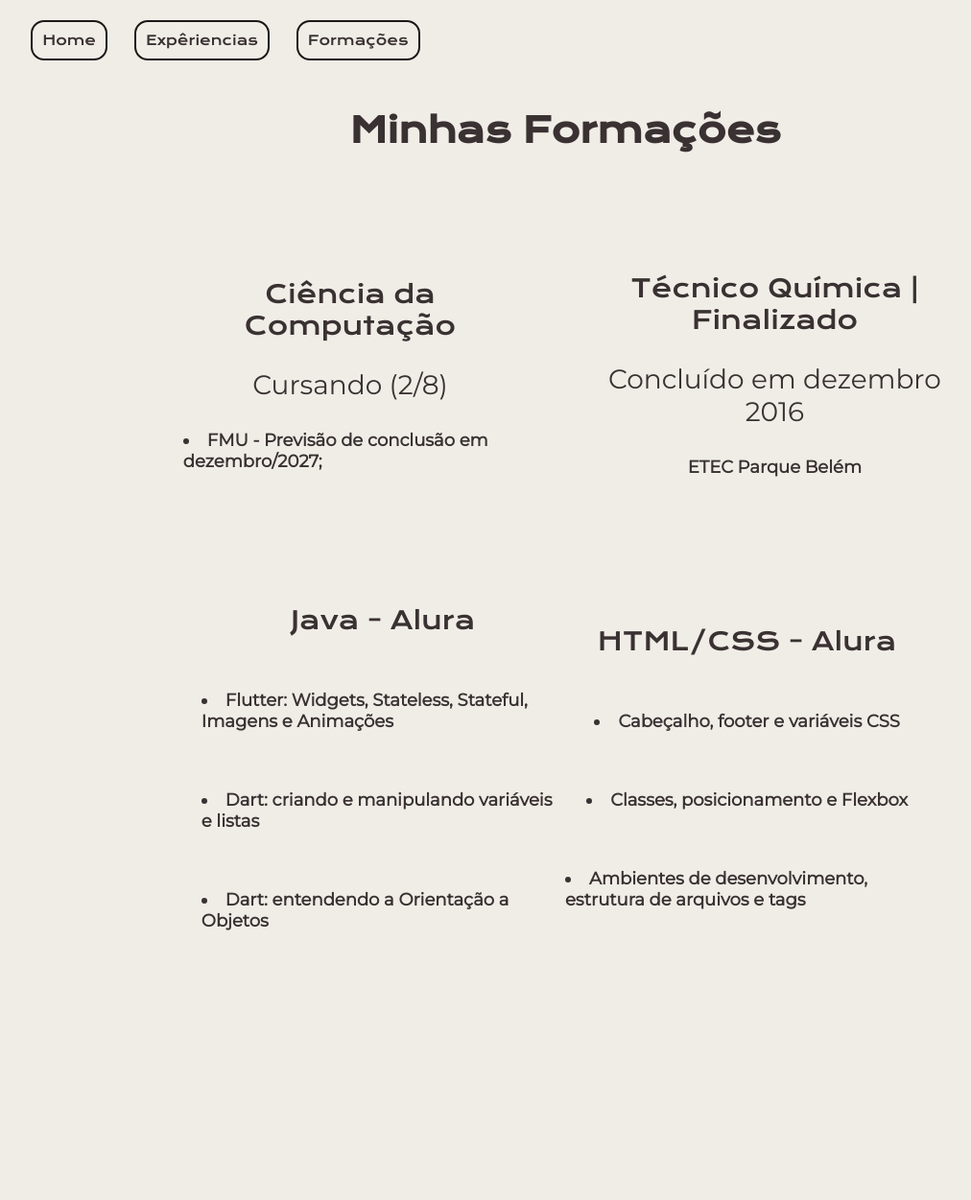
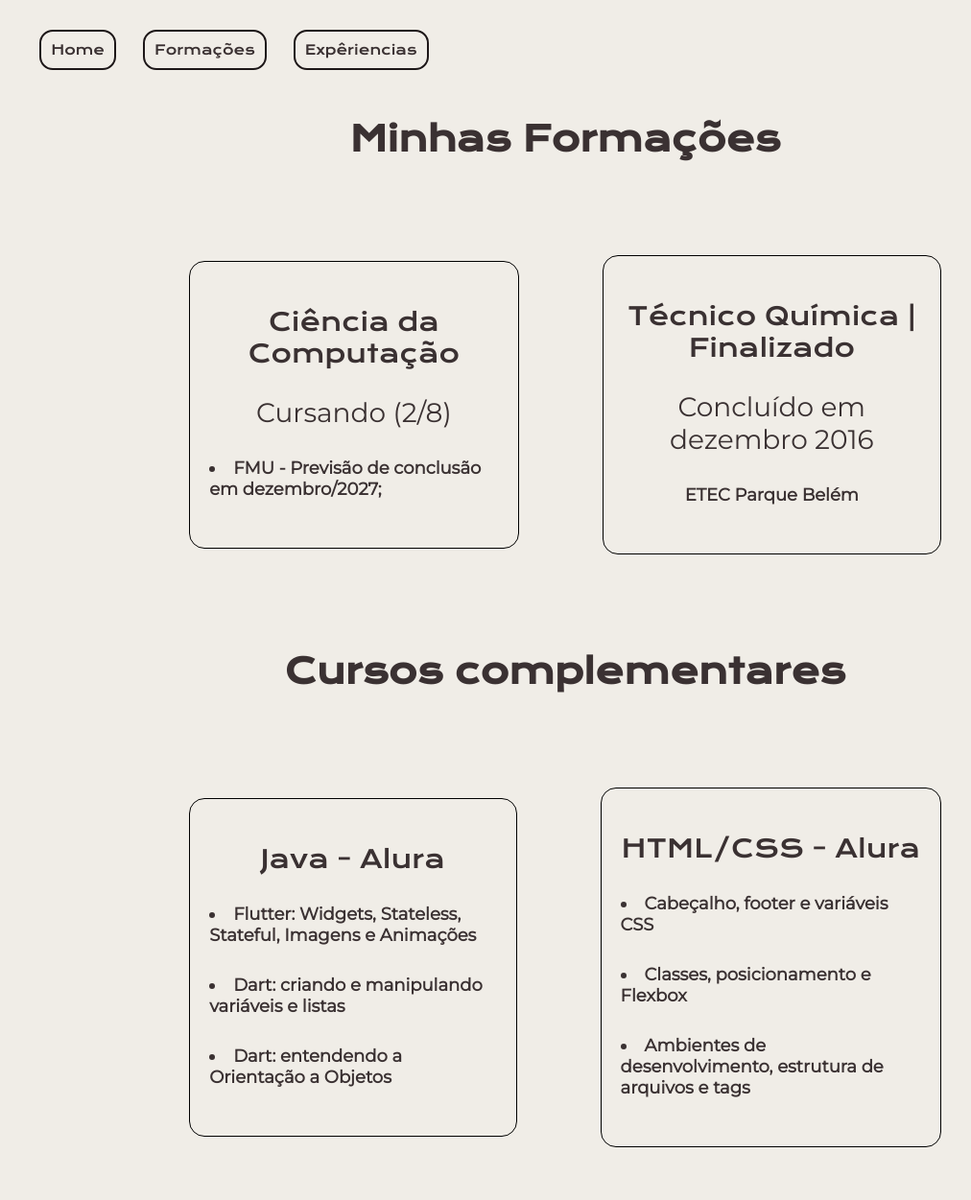
Before and after one commit to feerfecci/meu_curriculo, a PHP site: page /formacoes.html in a window 1280 px wide. Shown: the whole page at 96% size, without its empty margins (51-1063 px from the left). Before the commit the page ends 970 px from the top, so only its background shows below. Run offline with PHP 8.4, Linux system fonts and the light colour scheme.

Commit message:
mais um pouco

```diff
--- a/curriculo/decoration.css
+++ b/curriculo/decoration.css
@@ -11,7 +11,7 @@
     --font-secundaria: 'Montserrat', sans-serif;
 }
 
-body{
+body {
     box-sizing: border-box;
     background-color: var(--cor-primaria);
     color: var(--cor-secundaria);
@@ -24,18 +24,19 @@ header {
 }
 
 h1 {
-    color: #3a3132;;
+    color: #3a3132;
+    ;
     font-family: var(--font-primaria);
     font-size: 36px;
 }
 
-p{
+p {
     font-family: var(--font-secundaria);
     font-size: 28px;
     text-align: center;
 }
 
-subtitle{
+subtitle {
     font-weight: bold;
     font-family: var(--font-secundaria);
     color: var(--cor-terciaria);
@@ -43,13 +44,14 @@ subtitle{
 
 }
 
-.row{
+.row {
     display: flex;
     align-items: center;
     justify-content: center;
     padding: 3% 15%;
 }
-.coloum{
+
+.coloum {
     display: flex;
     flex-direction: column;
     width: 700px;
@@ -58,17 +60,17 @@ subtitle{
 }
 
 a:hover {
-    background-color:#4e4e4e;
+    background-color: #4e4e4e;
     color: var(--cor-primaria);
 }
 
 
 
-a{
+a {
     width: 400px;
     gap: 16px;
     font-size: 14px;
-    padding: 10px ;
+    padding: 10px;
     margin: 12px;
     justify-content: center;
     text-align: center;
@@ -81,25 +83,31 @@ a{
 
 
 
-.itensCargo{
+.itensCargo {
     margin: 0% 5%;
 }
 
-.cargo{
+.cargo {
     font-family: var(--font-primaria);
     font-size: 26px;
 }
 
-.descricao{
+.descricao {
     font-family: var(--font-secundaria);
     font-size: 18px;
     font-weight: bold;
     margin: 30px 0px;
 }
 
-img{
+img {
     height: 40%;
     width: 40%;
     border-radius: 16px 16px;
     object-fit: unset;
 }
+
+.border-card {
+    border: solid 1px black;
+    border-radius: 16px;
+    padding: 20px;
+}
--- a/curriculo/formacoes.html
+++ b/curriculo/formacoes.html
@@ -8,16 +8,17 @@
     <link rel="stylesheet" href="decoration.css">
 </head>
 <body>
+    <div style="padding: 10px">
         <header>
             <a href="index.html">Home</a>
+            <a href="formacoes.html">Formações</a>
             <a href="experiencias.html">Expêriencias</a>
-        <a href="formacoes.html">Formações</a>
         </header>
         <h1 class="row">
             Minhas Formações
         </h1>
-    <div class="row"   >
-        <section class="itensCargo">
+        <div class="row">
+            <section class="itensCargo border-card" >
                 <p class="cargo">
                     Ciência da Computação
                 </p>
@@ -27,7 +28,7 @@
                 <li class="descricao">FMU - Previsão de conclusão em dezembro/2027;</li>
             </section>
 
-        <section class="itensCargo">
+            <section class="itensCargo border-card">
                 <p class="cargo">
                     Técnico Química | Finalizado
                 </p>
@@ -39,8 +40,11 @@
                 </p>
             </section>
         </div>
-    <div class="itensCargo row">
-        <div class="coloum">
+        <h1 class="row">
+            Cursos complementares
+        </h1>
+        <div class="row " >
+            <div class="itensCargo border-card">
                 <p class="cargo ">
                     Java - Alura
                 </p>
@@ -55,7 +59,7 @@
                     </li>
             </div>
 
-        <div class="coloum">
+            <div class=" itensCargo border-card">
                 <p class="cargo ">
                     HTML/CSS - Alura
                 </p>
@@ -80,6 +84,7 @@
                 Flutter - Alura
             </p> -->
         </div>
+    </div>
 
     <footer></footer>
 </body>
--- a/curriculo/index.html
+++ b/curriculo/index.html
@@ -10,8 +10,8 @@
 <body>
     <header >
             <a href="index.html">Home</a>
+            <a href="formacoes.html">Formações</a>
             <a href="experiencias.html">Expêriencias</a>
-            <a href="formacoes.html">Formações</a>
     </header>
     <main class="row" >
         <section class="coloum" style="margin-right: 30px;" >
```
Also changed, not shown: curriculo/experiencias.html (+10 -6 lines). Lines whose indentation alone changed are shown as unchanged.
